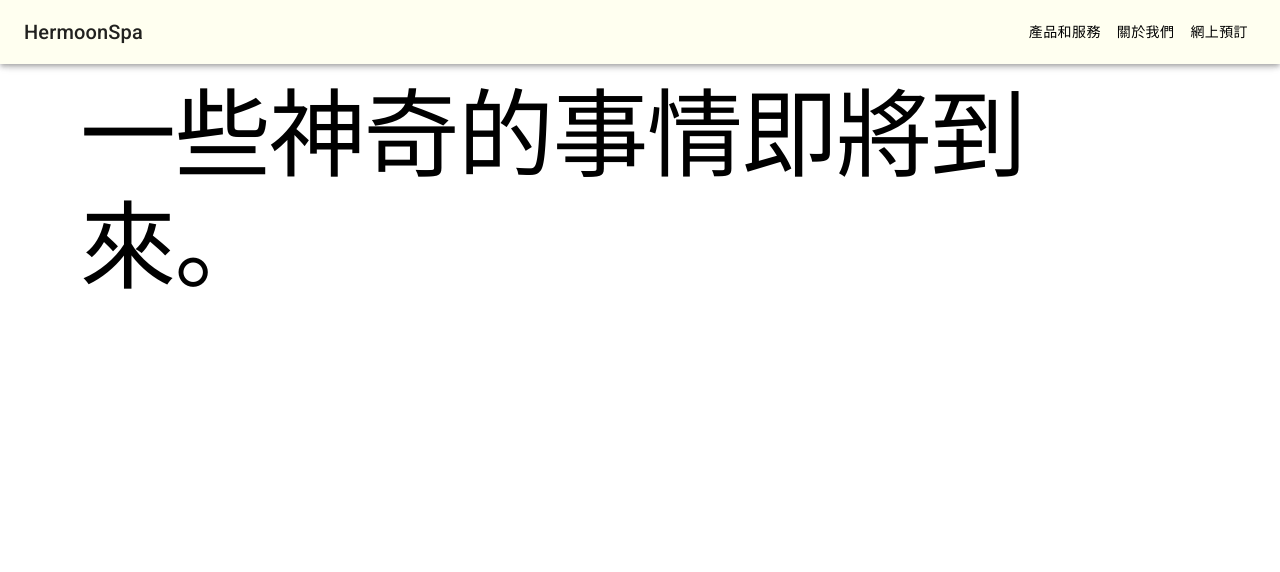
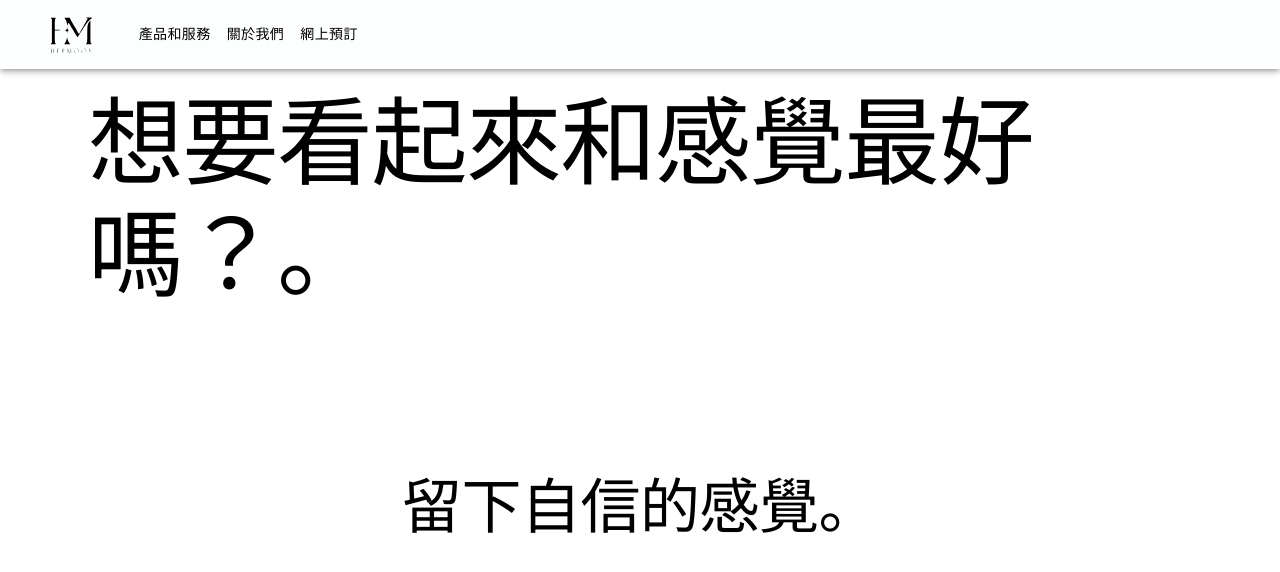
Before and after one commit to Arsalon-amini/HermoonSpa_FrontEnd, a React (Vite) app: page / in a window 1280 px wide. Shown: the top 572 px of the page. Built offline with nearby package versions, Linux system fonts and the light colour scheme.

Commit message:
Updated the header scaffold to a responsive MUI combination with slider

```diff
--- a/src/components/Logo.tsx
+++ b/src/components/Logo.tsx
@@ -2,11 +2,22 @@ import React from "react";
 import logo from "../assets/logo.svg";
 
 type LogoProps = {
+  maxWidth?: string;
+  maxHeight?: string;
   children?: React.ReactNode;
 };
 
-const Logo: React.FC<LogoProps> = () => {
-  return <img src={logo} alt="logo" />;
+const Logo: React.FC<LogoProps> = ({
+  maxHeight = "100%",
+  maxWidth = "100%",
+}) => {
+  return (
+    <img
+      src={logo}
+      alt="logo"
+      style={{ maxWidth: maxWidth, maxHeight: maxHeight }}
+    />
+  );
 };
 
 export default Logo;
--- a/src/components/NavElements/Header.tsx
+++ b/src/components/NavElements/Header.tsx
@@ -1,28 +1,38 @@
 import * as React from "react";
 import AppBar from "@mui/material/AppBar";
 import Box from "@mui/material/Box";
-import CssBaseline from "@mui/material/CssBaseline";
+import Toolbar from "@mui/material/Toolbar";
+import IconButton from "@mui/material/IconButton";
+import Typography from "@mui/material/Typography";
+import Menu from "@mui/material/Menu";
+import MenuIcon from "@mui/icons-material/Menu";
+import Container from "@mui/material/Container";
+import Avatar from "@mui/material/Avatar";
+import Button from "@mui/material/Button";
+import Tooltip from "@mui/material/Tooltip";
+import MenuItem from "@mui/material/MenuItem";
+import AdbIcon from "@mui/icons-material/Adb";
+
+import Logo from "../Logo";
 import Divider from "@mui/material/Divider";
+import ListItemButton from "@mui/material/ListItemButton";
+import List from "@mui/material/List";
+import ListItemText from "@mui/material/ListItemText";
+import ListItem from "@mui/material/ListItem";
 import Drawer from "@mui/material/Drawer";
-import IconButton from "@mui/material/IconButton";
-import List from "@mui/material/List";
-import ListItem from "@mui/material/ListItem";
-import ListItemButton from "@mui/material/ListItemButton";
-import ListItemText from "@mui/material/ListItemText";
-import MenuIcon from "@mui/icons-material/Menu";
-import Toolbar from "@mui/material/Toolbar";
-import Typography from "@mui/material/Typography";
-import Button from "@mui/material/Button";
 
-const navItems = ["產品和服務", "關於我們", "網上預訂"];
-const drawerWidth = 240;
+const pages = ["產品和服務", "關於我們", "網上預訂"];
+const settings = ["Profile", "Account", "Dashboard", "Logout"];
 
 type HeaderProps = {
   children?: React.ReactNode;
 };
 
+const drawerWidth = 240;
+
 const Header: React.FC<HeaderProps> = () => {
     const [mobileOpen, setMobileOpen] = React.useState(false);
+
 
     const handleDrawerToggle = () => {
       setMobileOpen((prevState) => !prevState);
@@ -30,12 +40,10 @@ const Header: React.FC<HeaderProps> = () => {
 
     const drawer = (
       <Box onClick={handleDrawerToggle} sx={{ textAlign: "center" }}>
-      <Typography variant="h6" sx={{ my: 2 }}>
-        Hermoon Spa
-      </Typography>
+        <Logo maxHeight="6rem"/>
         <Divider />
         <List>
-        {navItems.map((item) => (
+          {pages.map((item) => (
             <ListItem key={item} disablePadding>
               <ListItemButton sx={{ textAlign: "center" }}>
                 <ListItemText primary={item} />
@@ -46,36 +54,54 @@ const Header: React.FC<HeaderProps> = () => {
       </Box>
     );
 
+
   return (
-    <Box sx={{ display: "flex" }}>
-      <CssBaseline />
-      <AppBar component="nav">
-        <Toolbar>
+    <AppBar position="fixed">
+      <Container maxWidth="xl">
+        <Toolbar disableGutters>
+          {/* Desktop Logo display container */}
+          <Box sx={{ display: { xs: "none", md: "flex" }, mr: 1 }}>
+            <Logo maxHeight="4rem" />
+          </Box>
+
+          {/* Mobile hamburger icon */}
+          <Box sx={{ flexGrow: 1, display: { xs: "flex", md: "none" } }}>
             <IconButton
+              size="large"
+              aria-label="account of current user"
+              aria-controls="menu-appbar"
+              aria-haspopup="true"
+              onClick={handleDrawerToggle}
               color="inherit"
-            aria-label="open drawer"
-            edge="start"
-            onClick={handleDrawerToggle}
-            sx={{ mr: 2, display: { sm: "none" } }}
             >
               <MenuIcon />
             </IconButton>
-          <Typography
-            variant="h6"
-            component="div"
-            sx={{ flexGrow: 1, display: { xs: "none", sm: "block" } }}
+          </Box>
+
+          {/* Mobile Logo display container */}
+          <Box
+            sx={{
+              display: { xs: "flex", justifyContent: "center", md: "none" },
+              mr: 0,
+            }}
           >
-            HermoonSpa
-          </Typography>
-          <Box sx={{ display: { xs: "none", sm: "block" } }}>
-            {navItems.map((item) => (
-              <Button key={item} sx={{ color: "#000000" }}>
-                {item}
+            <Logo maxHeight="4rem" />
+          </Box>
+
+          {/* Nav Menu links ipad/desktop */}
+          <Box sx={{ flexGrow: 1, display: { xs: "none", md: "flex" } }}>
+            {pages.map((page) => (
+              <Button
+                key={page}
+                onClick={()=>{ }}
+                sx={{ my: 2, color: "black", display: "block" }}
+              >
+                {page}
               </Button>
             ))}
           </Box>
-        </Toolbar>
-      </AppBar>
+
+          {/* mobile side menu slider container */}
           <Box component="nav">
             <Drawer
               variant="temporary"
@@ -95,7 +121,9 @@ const Header: React.FC<HeaderProps> = () => {
               {drawer}
             </Drawer>
           </Box>
-    </Box>
+        </Toolbar>
+      </Container>
+    </AppBar>
   );
 };
 
--- a/src/pages/Sanbox.tsx
+++ b/src/pages/Sanbox.tsx
@@ -17,8 +17,12 @@ const Sandbox: React.FC<SandboxProps> = ({ children }) => {
         justifyContent="center"
       >
         <Typography variant="h1" style={{ padding: "5rem" }}>
-          一些神奇的事情即將到來。
+          想要看起來和感覺最好嗎？。
         </Typography>
+        <Typography variant="h2" style={{ padding: "5rem" }}>
+          留下自信的感覺。
+        </Typography>
+
         {children}
       </Box>
     </>
--- a/src/utils/useTheme.ts
+++ b/src/utils/useTheme.ts
@@ -3,7 +3,7 @@ import { createTheme } from "@mui/material/styles";
 const theme = createTheme({
     palette: {
         primary: {
-            main: "#FFFFF0",
+            main: "#FDFEFE",
         },
         secondary: {
             main: "#F0F0FF",
```
Lines whose indentation alone changed are shown as unchanged.
